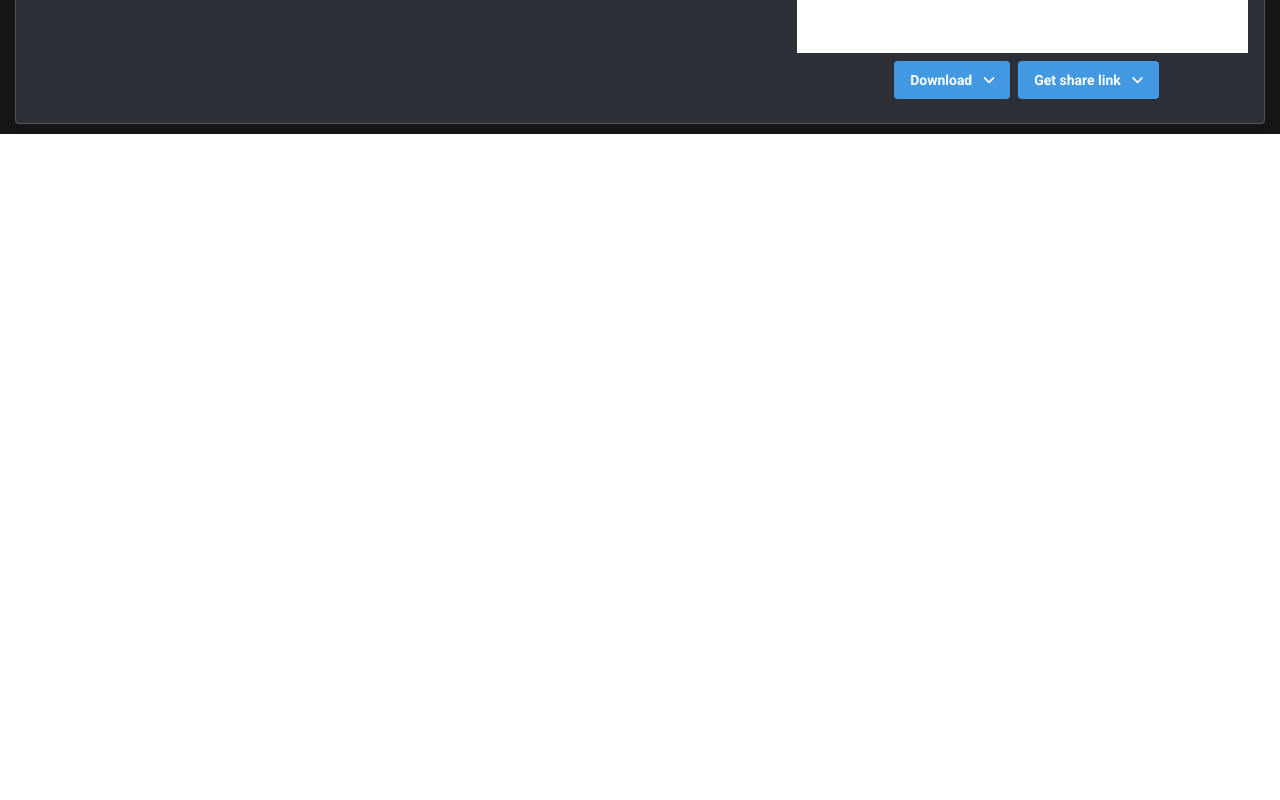
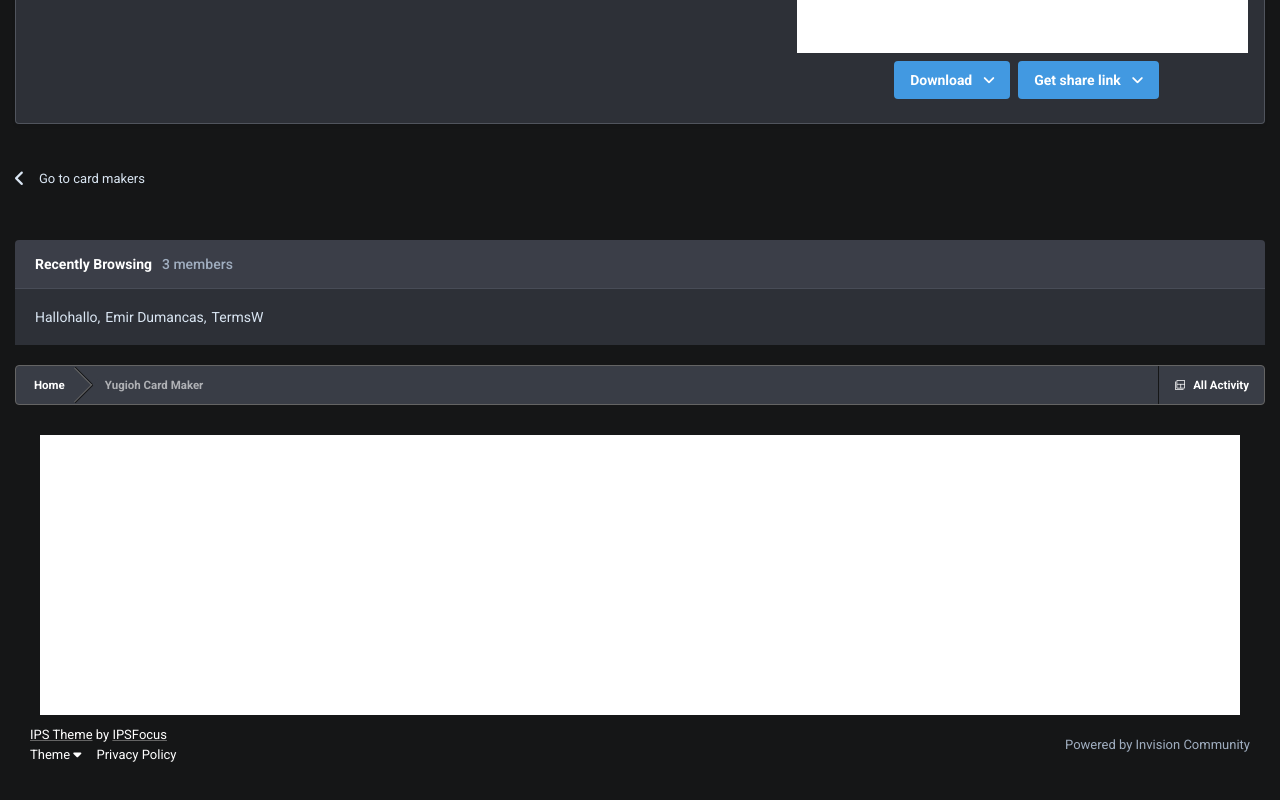
Before and after one commit to yudhitiarizki/clonecoding, a React (Create React App) app: page / in a window 1280 px wide. Shown: the part 1000-1800 px from the top of the page. Before the commit the page ends 1134 px from the top, so only its background shows below. Built offline with nearby package versions, Linux system fonts and the light colour scheme.

Commit message:
Footer UI Done

```diff
--- a/src/assets/css/style.css
+++ b/src/assets/css/style.css
@@ -233,3 +233,107 @@ html, body{
     max-width:100%;
     height:100%;
 }
+
+.bottom-link{
+    margin-top: 20px;
+    display: flex;
+    align-items: center;
+    color: rgb(218,230,243);
+    font-size: 13px;
+    padding: 15px 0;
+}
+
+.bottom-link:hover{
+    color: white;
+    cursor: pointer;
+}
+
+.bottom-link i{
+    font-size: 18px;
+    margin-right: 15px;
+}
+
+.recentlybrowsing-box{
+    background: rgb(59,62,72);
+    padding: 16px 20px;
+    font-size: 14px;
+    border-radius: 4px 4px 0 0;
+    border-width: 0 0 1px 0;
+    border-style: solid;
+    border-color: rgba(147,157,172,0.15);
+    color: white;
+    font-weight: 700;
+}
+
+.recentlybrowsing-box span{
+    color: rgb(160, 174, 192);
+    font-weight: 500;
+    margin-left: 10px;
+}
+
+.username-list{
+    padding: 20px;
+    background-color: rgb(45,48,55);
+    margin-bottom: 10px;
+    color: rgb(218,230,243);
+    font-size: 14px;
+}
+
+.username-list span{
+    margin-right: 5px;
+}
+
+.username-list span:hover{
+    color: white;
+}
+
+.bottom-navbar{
+    margin-top: 20px;
+}
+
+.footer-container{
+    padding: 20px 0 154px 0;
+}
+
+.bottom-ad{
+    height: 280px;
+    width: 1200px;
+    margin: 0 auto 12px auto;
+    background-color: white;
+}
+
+.ipslayout-container{
+    display: flex;
+    justify-content: space-between;
+    align-items: center;
+    max-width: 1340px;
+    padding: 0 15px;
+    font-size: 13px;
+}
+
+.left-ipslayout{
+    display: flex;
+    flex-direction: column;
+    color: white;
+}
+
+.left-ipslayout .span1{
+    text-decoration: underline;
+    text-decoration-color: rgb(100, 100, 100);
+}
+
+.left-ipslayout .span1:hover{
+    text-decoration-color: white;
+}
+
+.span2{
+    margin-right: 15px;
+}
+
+.left-ipslayout span:hover{
+    cursor: pointer;
+}
+
+.bottom-left-ips{
+    margin-top: 5px;
+}
--- a/src/components/Main.jsx
+++ b/src/components/Main.jsx
@@ -13,6 +13,7 @@ const Main = () => {
                     {/* Sign In, Sign Up */}
                 </div>
             </div>
+
             <div className='focus-navbar'>
                 <nav>
                     <div className='current-nav-item'>
@@ -44,6 +45,7 @@ const Main = () => {
                     {/* Ini untuk search box */}
                 </div>
             </div>
+
             <div className='body-content'>
                 <div className='focus-content'>
                     <div className='focus-precontent'>
@@ -69,6 +71,52 @@ const Main = () => {
                         <InputGroup />
                     </div>
                 </div>
+
+                <div>
+                    <div className='bottom-link'><i class="fa-solid fa-angle-left"></i>Go to card makers</div>
+                    <br />
+                    <br />
+                    <div className='recentlybrowsing-box'>
+                        Recently Browsing
+                        <span>3 members</span>
+                    </div>
+                    <div className='username-list'>
+                        <span>Hallohallo,</span>
+                        <span>Emir Dumancas,</span>
+                        <span>TermsW</span>
+                    </div>
+                    <div className='focus-precontent bottom-navbar'>
+                        <div className='left-precontent'>
+                            <div className='precontent-home'>
+                                Home
+                                <div className='arrow-border-container'>
+                                    <div className='box bottom-box'></div>
+                                    <div className='box top-box'></div>
+                                </div>
+                            </div>
+                            <div className='precontent-currentpage'>Yugioh Card Maker</div>
+                        </div>
+                        <div className='right-precontent'>
+                            <span className="material-symbols-outlined">
+                                backup_table
+                            </span>
+                            All Activity
+                        </div>
+                    </div>
+                    <div className='footer-container'>
+                        <div className='bottom-ad'></div>
+                        <div className='ipslayout-container'>
+                            <div className='left-ipslayout'>
+                                <div><span className='span1'>IPS Theme</span> by <span className='span1'>IPSFocus</span></div>
+                                <div className='bottom-left-ips'>
+                                    <span className='span2'>Theme <i className="fa-solid fa-caret-down"></i></span>
+                                    <span>Privacy Policy</span>
+                                </div>
+                            </div>
+                            <div style={{'color':'rgb(160, 174, 192)'}}>Powered by Invision Community</div>
+                        </div>
+                    </div>
+                </div>
             </div>
         </div>
     )
```
